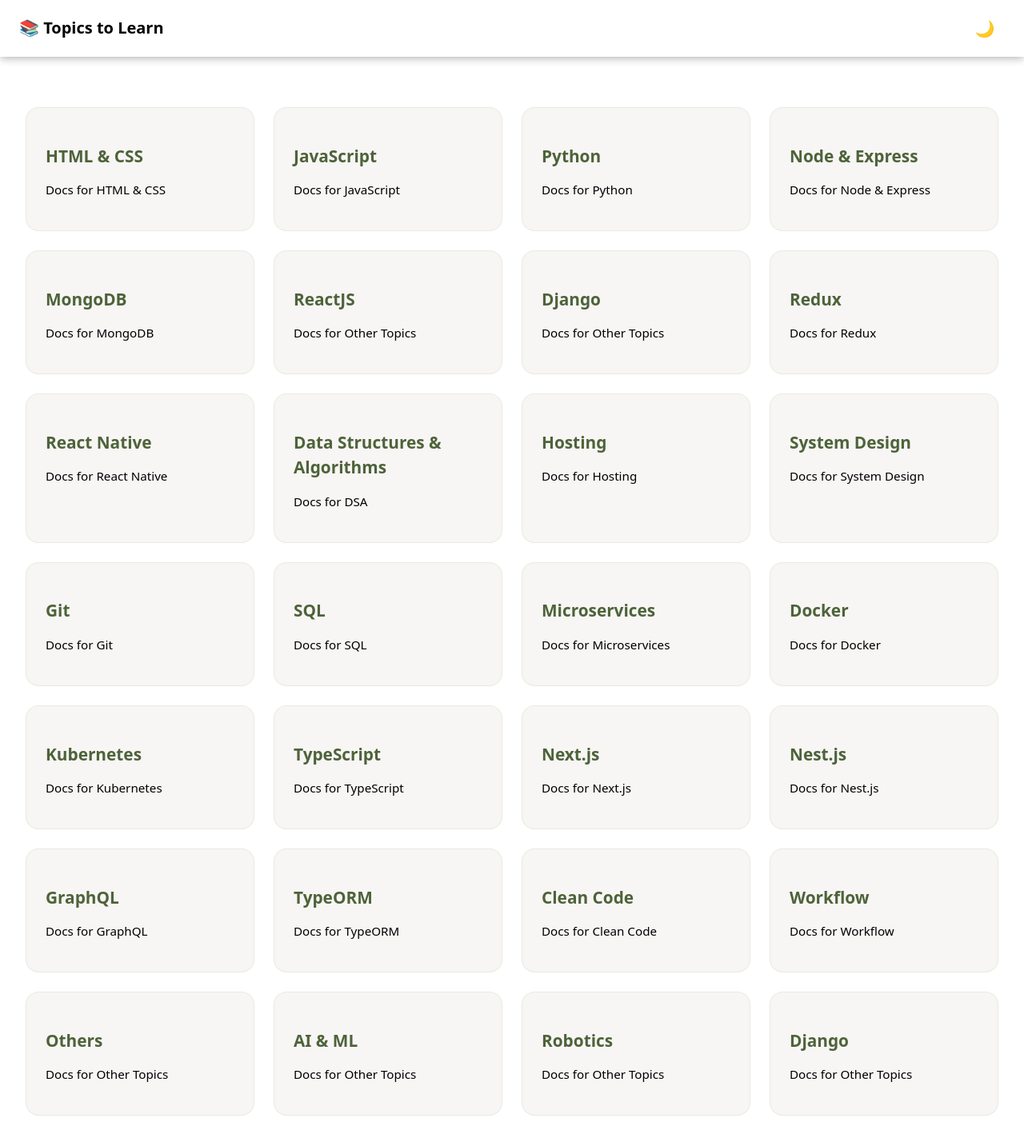
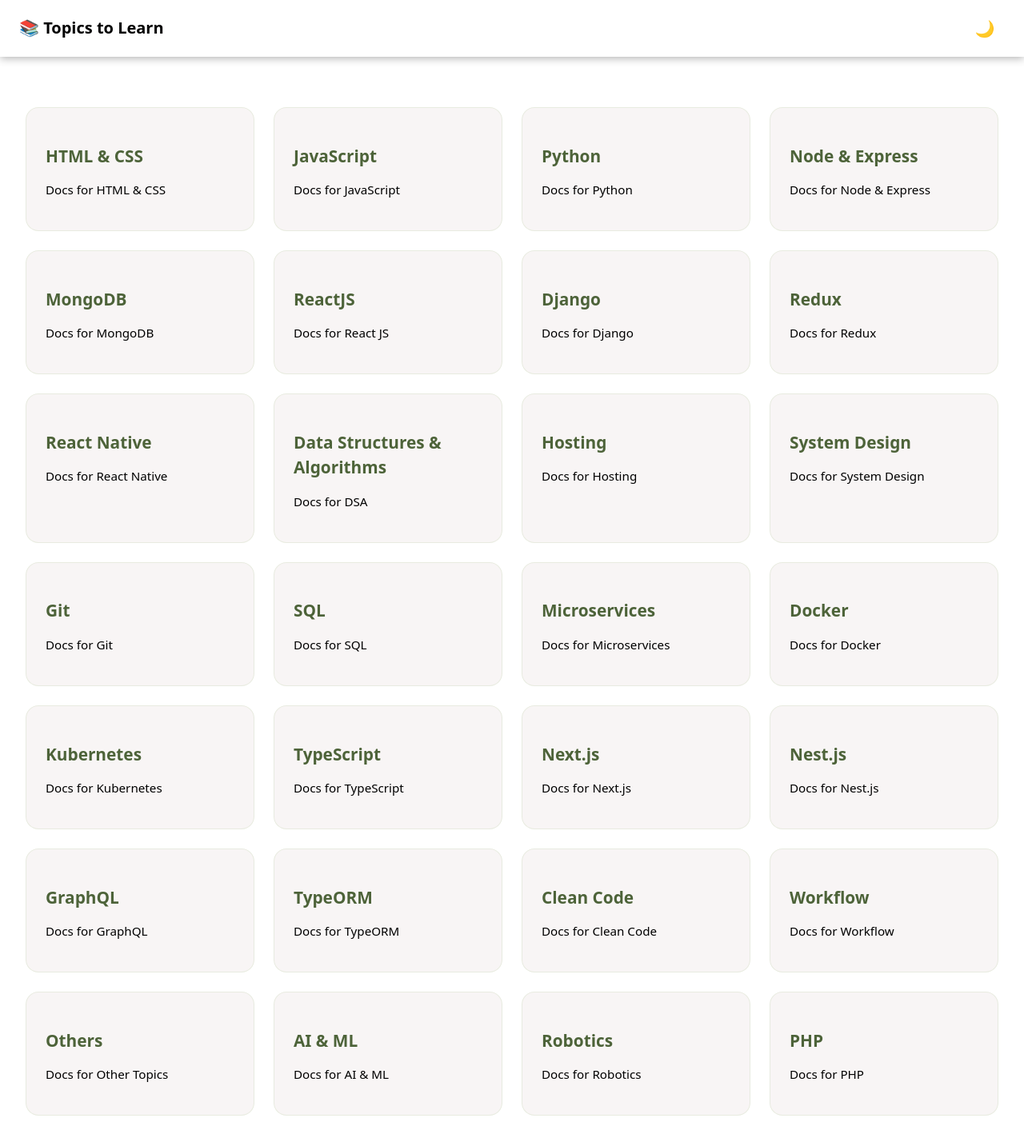
Before and after one commit to Abincjoseph20/topic-listing, a React (Vite) app: page / in a window 1280 px wide. Shown: the top 1418 px of the page at 80% size. Built offline with nearby package versions, Linux system fonts and the light colour scheme.

Commit message:
changes added

```diff
--- a/src/pages/base.jsx
+++ b/src/pages/base.jsx
@@ -36,12 +36,12 @@
         ,
         {
             title: "ReactJS",
-            description: "Docs for Other Topics",
+            description: "Docs for React JS",
             path: "/ReactJS"
         },
         {
             title: "Django",
-            description: "Docs for Other Topics",
+            description: "Docs for Django",
             path: "/Django"
         },
         {
@@ -138,22 +138,17 @@
         },
         {
             title: "AI & ML",
-            description: "Docs for Other Topics",
+            description: "Docs for AI & ML",
             path: "/AIML"
         },
         {
             title: "Robotics",
-            description: "Docs for Other Topics",
+            description: "Docs for Robotics",
             path: "/Robotics"
         },
         {
-            title: "Django",
-            description: "Docs for Other Topics",
-            path: "/Django"
-        },
-        {
             title: "PHP",
-            description: "Docs for Other Topics",
+            description: "Docs for PHP",
             path: "/Php"
         }
 
```
